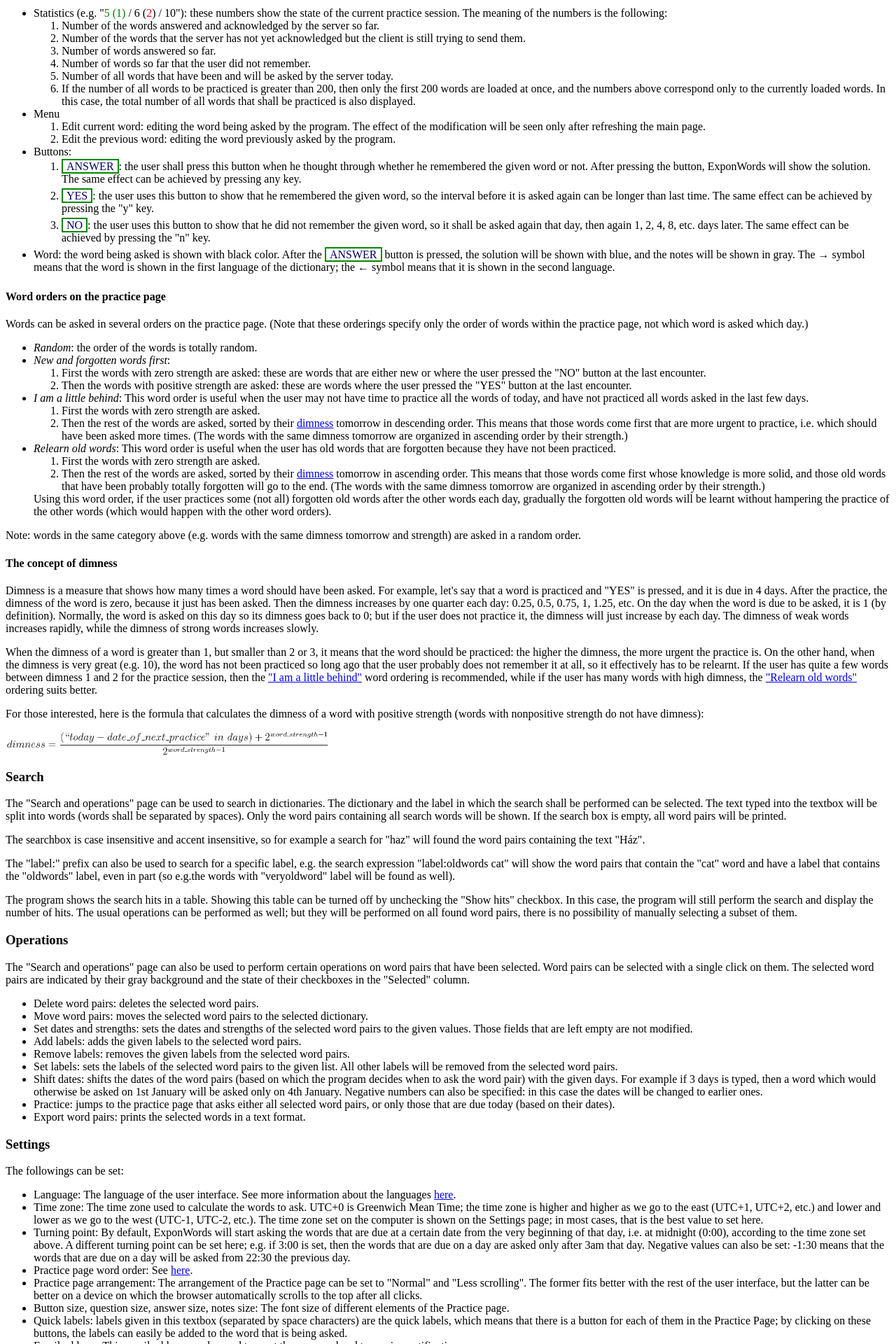
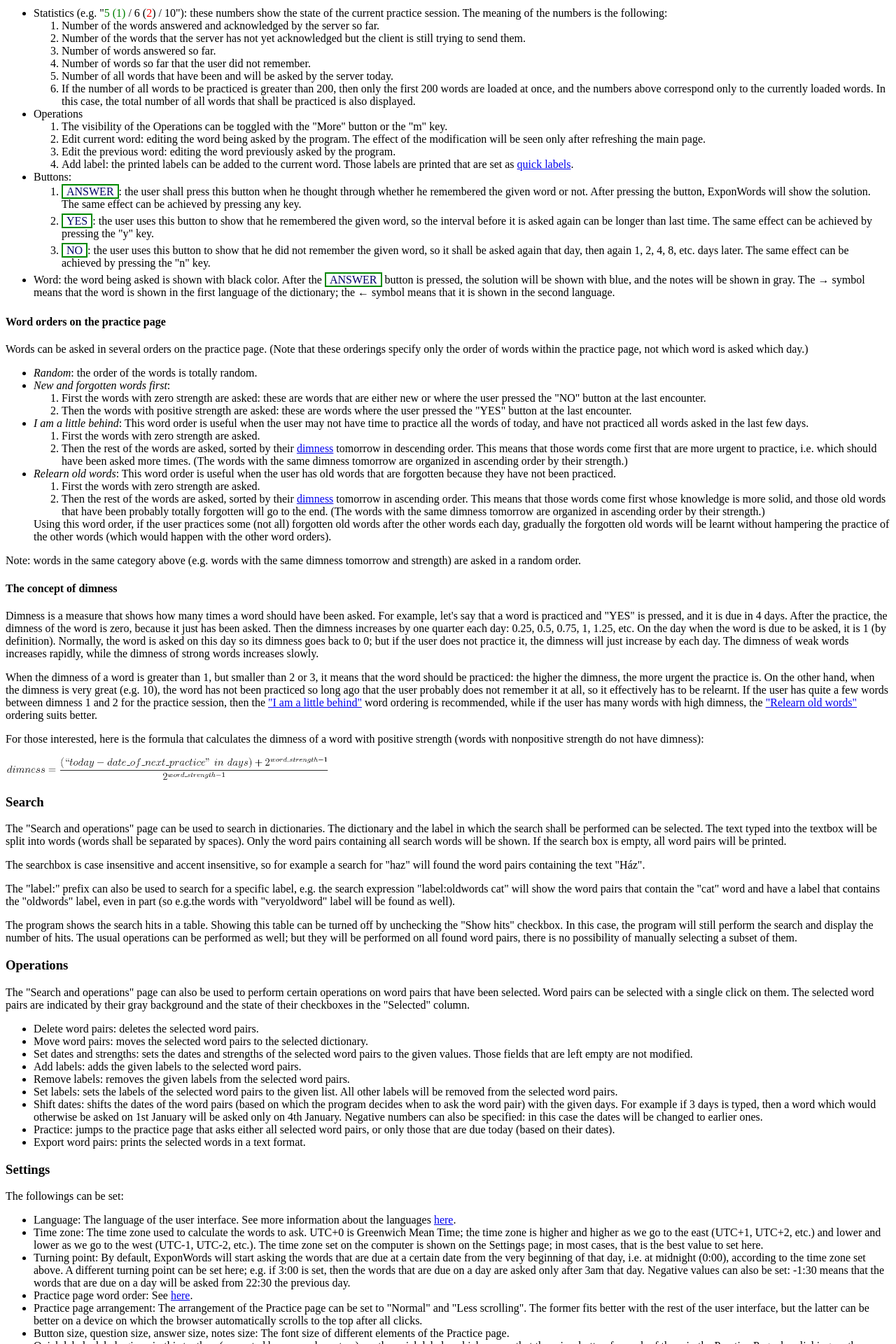
Before and after one commit to hcs42/ExponWords, a Django app: template templates/ew/help/help-en.html in a window 1280 px wide. Shown: the part 1280-3200 px from the top of the page at 70% size. Run offline with Django 3.2, Linux system fonts and the light colour scheme; the template is opened without the code that fills it, so the values that code supplies are empty.

Commit message:
Practica page: 'm' shortcut for toggling Operation
The visibility of the "Operations" frame can be toggled not only with the
mouse, but also with the 'm' character.

```diff
--- a/templates/ew/help/help-en.html
+++ b/templates/ew/help/help-en.html
@@ -155,13 +155,18 @@
     number of all words that shall be practiced is also displayed.</li>
   </ol>
   </li>
-  <li>Menu
+  <li>Operations
   <ol>
+    <li>The visibility of the Operations can be toggled with the "More" button
+    or the "m" key.</li>
     <li>Edit current word: editing the word being asked by the program. The
     effect of the modification will be seen only after refreshing the main
     page.</li>
     <li>Edit the previous word: editing the word previously asked by the
     program.</li>
+    <li>Add label: the printed labels can be added to the current word. Those
+    labels are printed that are set as <a href="#quick-labels">quick labels</a>.
+    </li>
   </ol>
   </li>
   <li>Buttons:</li>
@@ -345,10 +350,10 @@
   browser automatically scrolls to the top after all clicks.</li>
   <li>Button size, question size, answer size, notes size: The font size
   of different elements of the Practice page.</li>
-  <li>Quick labels: labels given in this textbox (separated by space
-  characters) are the quick labels, which means that there is a button for each
-  of them in the Practice Page; by clicking on these buttons, the labels can
-  easily be added to the word that is being asked.</li>
+  <li id="quick-labels">Quick labels: labels given in this textbox (separated
+  by space characters) are the quick labels, which means that there is a button
+  for each of them in the Practice Page; by clicking on these buttons, the
+  labels can easily be added to the word that is being asked.</li>
   <li>Email address: This email address can be used to reset the password and
   to receive notifications.</li>
   <li>Send me emails when new ExponWords has new features: If checked in,
```
Also changed, not shown: media/js/practice.js (+25 -7 lines), templates/ew/help/help-hu.html (+10 -5 lines).
